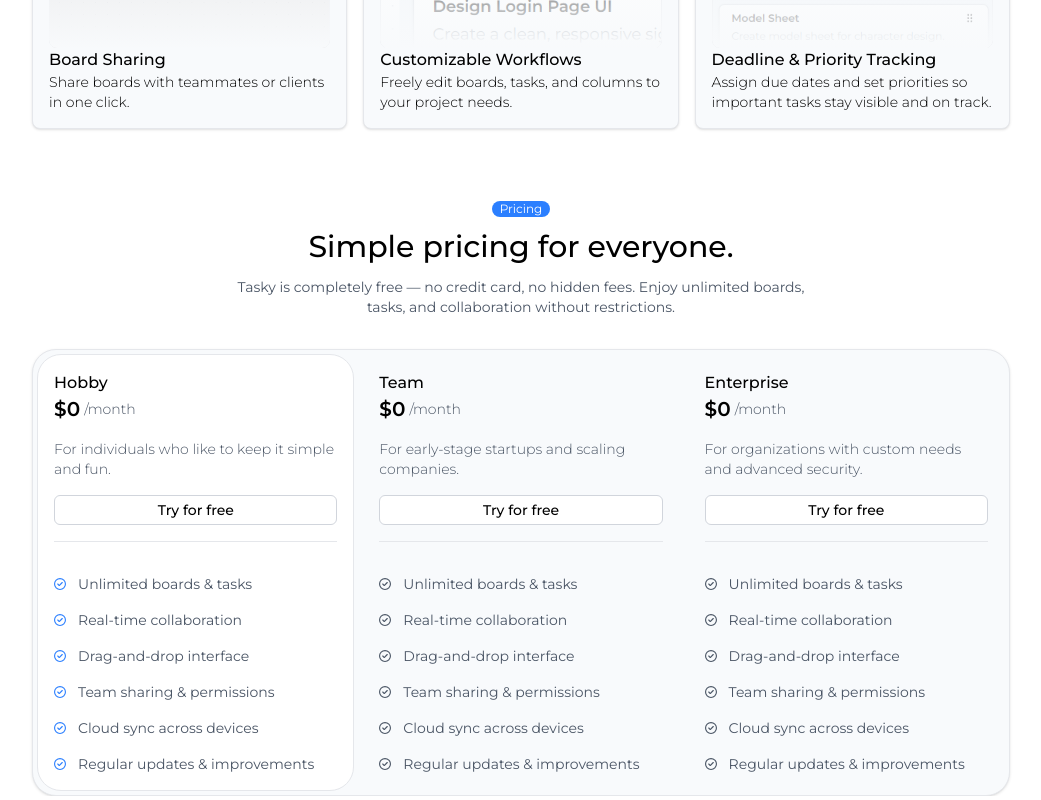
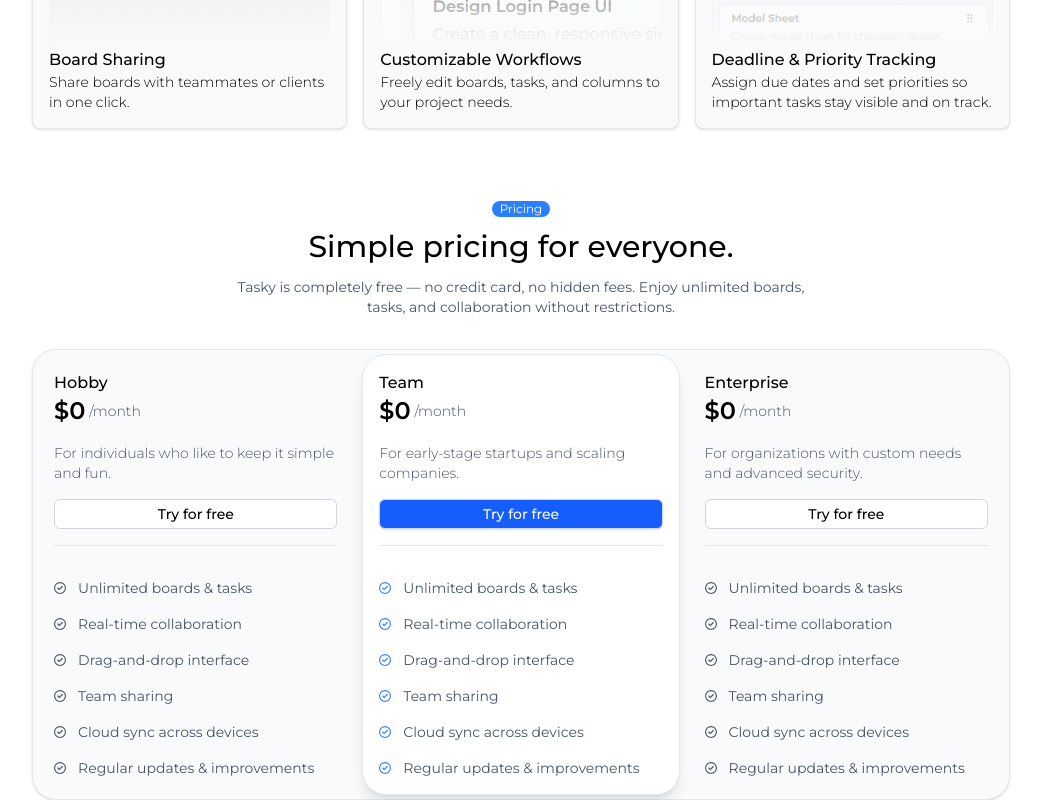
Before and after one commit to gen1chiro/tasky-v2, a React (Vite) app: page / in a window 1280 px wide. Shown: the part 1526-2326 px from the top of the page, without its empty margins (119-1160 px from the left). Built offline with nearby package versions, Linux system fonts and the light colour scheme; no server answers.

Commit message:
feat: pricing section

```diff
--- a/src/components/landing/PlanTile.tsx
+++ b/src/components/landing/PlanTile.tsx
@@ -16,17 +16,17 @@ const PlanTile = ({plan, selectedPlanId, setSelectedPlanId}) => {
     }
 
     return (
-        <div className={`w-full flex flex-col gap-4 p-4 ${isSelected ? 'bg-white' : ''} hover:bg-white rounded-3xl border hover:border-gray-200 ${isSelected ? 'border-gray-200' : 'border-slate-50'} transition-colors duration-200 cursor-pointer`}
+        <div className={`w-full flex flex-col gap-4 p-4 ${isSelected ? 'bg-white shadow-lg' : ''} rounded-3xl border hover:border-gray-200 ${isSelected ? 'border-gray-200' : 'border-slate-50'} transition-colors duration-200 cursor-pointer`}
             onClick={handleTileClick}
         >
             <div>
                 <h2 className='text-md font-medium'>{plan.name}</h2>
-                <h1 className='text-xl font-semibold flex items-center gap-1'>{plan.price}<span
+                <h1 className='text-2xl font-semibold flex items-center gap-1'>{plan.price}<span
                     className='text-sm text-gray-600 font-light'> /month</span></h1>
             </div>
             <p className='text-sm text-gray-600 font-light'>{plan.desc}</p>
             <Link to='/sign-up'
-                  className='bg-white hover:bg-gray-100 text-sm font-medium text-center border border-gray-300 rounded-md py-1 transition-colors duration-200'>Try for
+                  className={`${isSelected ? 'bg-blue-600 text-white hover:bg-blue-500 shadow' : 'bg-white hover:bg-gray-100'} text-sm font-medium text-center border border-gray-300 rounded-md py-1 transition-colors duration-200`}>Try for
                 free
             </Link>
             <hr className='border-gray-200'/>
--- a/src/components/landing/Pricing.tsx
+++ b/src/components/landing/Pricing.tsx
@@ -12,7 +12,7 @@ const plans: plan[] = [
             "Unlimited boards & tasks",
             "Real-time collaboration",
             "Drag-and-drop interface",
-            "Team sharing & permissions",
+            "Team sharing",
             "Cloud sync across devices",
             "Regular updates & improvements",
         ],
@@ -26,7 +26,7 @@ const plans: plan[] = [
             "Unlimited boards & tasks",
             "Real-time collaboration",
             "Drag-and-drop interface",
-            "Team sharing & permissions",
+            "Team sharing",
             "Cloud sync across devices",
             "Regular updates & improvements",
         ],
@@ -40,7 +40,7 @@ const plans: plan[] = [
             "Unlimited boards & tasks",
             "Real-time collaboration",
             "Drag-and-drop interface",
-            "Team sharing & permissions",
+            "Team sharing",
             "Cloud sync across devices",
             "Regular updates & improvements",
         ],
@@ -48,9 +48,9 @@ const plans: plan[] = [
 ]
 
 const Pricing = () => {
-    const [selectedPlanId, setSelectedPlanId] = useState(0)
+    const [selectedPlanId, setSelectedPlanId] = useState(1)
     const planElements = plans.map(plan =>
-        <PlanTile plan={plan} selectedPlanId={selectedPlanId} setSelectedPlanId={setSelectedPlanId}/>
+        <PlanTile key={plan.id} plan={plan} selectedPlanId={selectedPlanId} setSelectedPlanId={setSelectedPlanId}/>
     )
 
     return (
@@ -61,7 +61,7 @@ const Pricing = () => {
                 <p className="w-full text-center text-xs md:text-sm text-gray-600">Tasky is completely free — no credit
                     card, no hidden fees. Enjoy unlimited boards, tasks, and collaboration without restrictions.</p>
             </div>
-            <div className="w-5/6 flex items-center gap-2 justify-between bg-slate-50 border border-gray-200 shadow rounded-3xl p-1">
+            <div className="w-5/6 flex flex-wrap md:flex-nowrap items-center justify-between gap-2 bg-slate-50 border border-gray-200 shadow rounded-3xl p-1">
                 {planElements}
             </div>
         </div>
```
